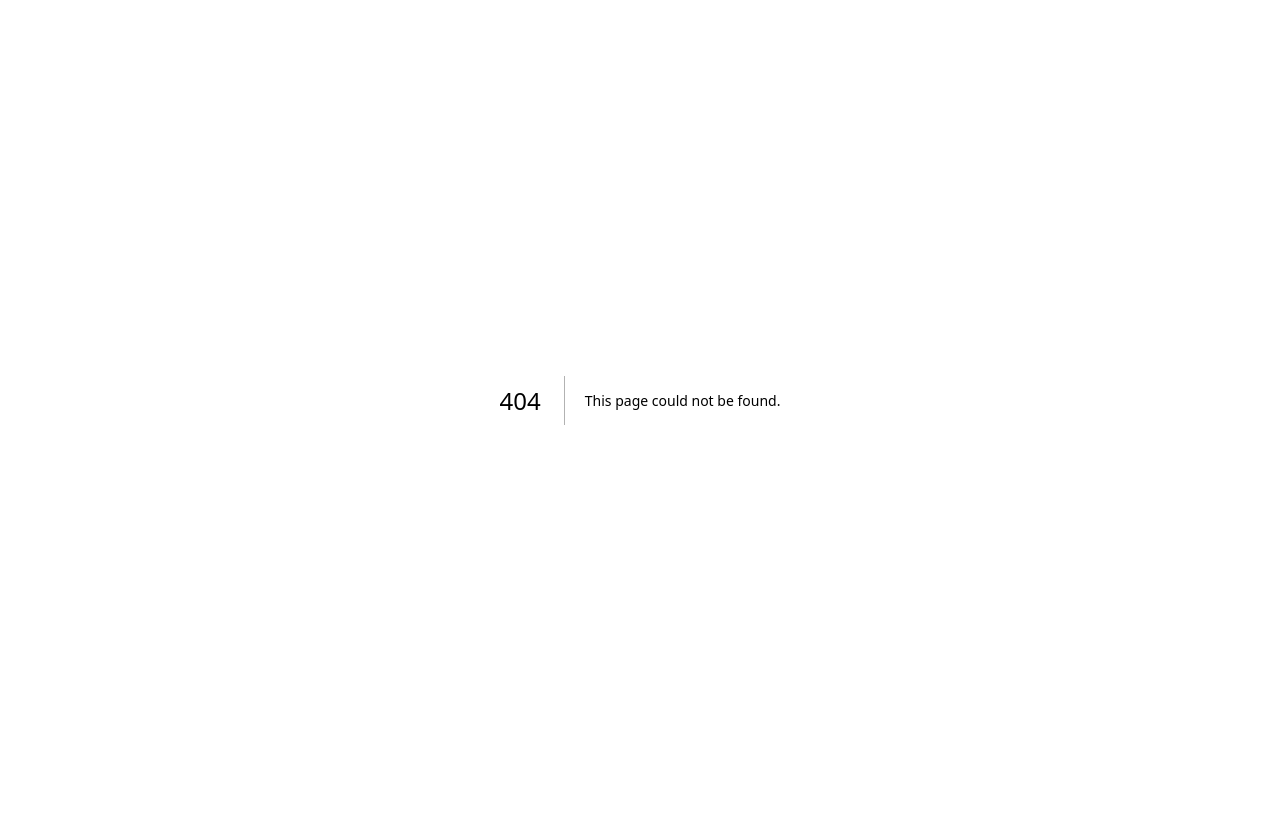
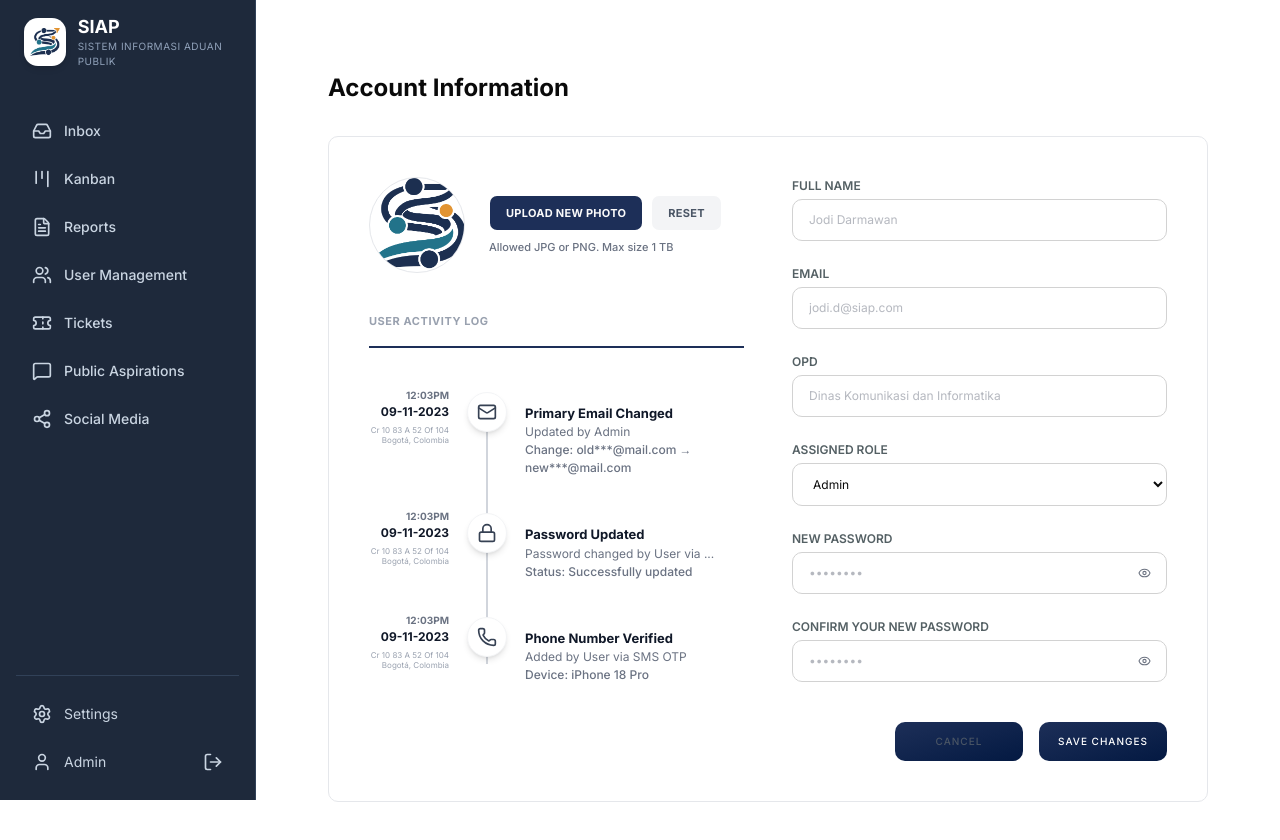
Before and after one commit to hibahsiap/SIAP, a Next.js app: page /dashboard/profile in a window 1280 px wide. Before the commit this address had no page. Shown: the top 840 px of the page. Before the commit the page ends 800 px from the top, so only its background shows below. Built offline with nearby package versions, Linux system fonts and the light colour scheme.

Commit message:
feat: UI profile

```diff
--- /dev/null
+++ b/app/dashboard/profile/page.tsx
@@ -0,0 +1,61 @@
+"use client";
+
+import ButtonClick from "@/components/Button";
+import Field from "@/components/Field";
+import FieldPassword from "@/components/FieldPassword";
+import { UserAvatar } from "@/components/user-avatar";
+import { ActivityLog } from "@/components/activity-log";
+
+export default function ProfilePage() {
+  return (
+    <div className="p-8 max-w-6xl mx-auto">
+      <h1 className="text-2xl font-bold mb-8">Account Information</h1>
+
+      {/* Container utama */}
+      <div className="bg-white p-10 rounded-lg border border-gray-200 grid grid-cols-12 gap-12">
+
+        {/* Kolom Kiri: Avatar & Log */}
+        <div className="col-span-6 flex flex-col gap-10">
+          <UserAvatar src="/logo_siap.png" />  {/* nyoba doan*/}
+
+          <div className="flex flex-col gap-4">
+            <h3 className="font-bold text-[11px] uppercase text-gray-400 tracking-wider">
+              User Activity Log
+            </h3>
+            <div className="h-[2px] w-full bg-[#1D2F58] mb-6"></div>
+            <ActivityLog />
+          </div>
+        </div>
+
+        {/* Kolom Kanan: Form */}
+        <div className="col-span-6">
+          <div className="max-w-xl space-y-6">
+            <Field title="Full Name" placeholder="Jodi Darmawan" />
+            <Field title="Email" placeholder="jodi.d@siap.com" />
+            <Field title="OPD" placeholder="Dinas Komunikasi dan Informatika" />
+
+            <div className="flex flex-col gap-1">
+              <label className="text-[12px] font-semibold text-[#546064] uppercase">Assigned Role</label>
+              <select className="border border-[#D2D2D2] rounded-lg px-4 py-3 text-xs w-full bg-white focus:outline-none">
+                <option>Admin</option>
+                <option>OPD</option>
+              </select>
+            </div>
+
+            <FieldPassword title="New Password" placeholder="••••••••" setIcon={false} />
+            <FieldPassword title="Confirm Your New Password" placeholder="••••••••" setIcon={false} />
+
+            <div className="flex gap-4 pt-4 justify-end">
+              <div className="w-32">
+                <ButtonClick name="Cancel" className="!bg-gray-100 !text-gray-600 hover:!bg-gray-200" />
+              </div>
+              <div className="w-32">
+                <ButtonClick name="Save Changes" />
+              </div>
+            </div>
+          </div>
+        </div>
+      </div>
+    </div>
+  );
+}
--- /dev/null
+++ b/components/activity-log.tsx
@@ -0,0 +1,46 @@
+import { Mail, Lock, Phone } from "lucide-react";
+
+const activities = [
+  { icon: Mail, title: "Primary Email Changed", time: "12:03PM", date: "09-11-2023", desc: "Updated by Admin", detail: "Change: old***@mail.com → new***@mail.com" },
+  { icon: Lock, title: "Password Updated", time: "12:03PM", date: "09-11-2023", desc: "Password changed by User via ...", detail: "Status: Successfully updated" },
+  { icon: Phone, title: "Phone Number Verified", time: "12:03PM", date: "09-11-2023", desc: "Added by User via SMS OTP", detail: "Device: iPhone 18 Pro" },
+];
+
+export function ActivityLog() {
+  return (
+    <div className="relative pt-0">
+
+      <div className="absolute left-[117px] top-[10px] bottom-[20px] w-[2px] bg-gray-300 z-0"></div>
+
+      <div className="space-y-8 relative z-10">
+        {activities.map((act, i) => {
+          const Icon = act.icon;
+          return (
+            <div key={i} className="flex gap-2">
+              {/* Kolom Waktu: Dibuat fixed-width agar rapi */}
+              <div className="text-right w-[80px] shrink-0">
+                <p className="text-[10px] font-bold text-gray-500">{act.time}</p>
+                <p className="text-[12px] font-bold text-gray-900">{act.date}</p>
+                <p className="text-[8px] text-gray-400 mt-1 leading-tight">Cr 10 83 A 52 Of 104<br/>Bogotá, Colombia</p>
+              </div>
+
+              {/* Kolom Ikon*/}
+              <div className="w-[60px] flex justify-center pt-1">
+                <div className="w-10 h-10 rounded-full border border-gray-100 bg-white flex items-center justify-center text-gray-700 shadow-md">
+                  <Icon size={20} />
+                </div>
+              </div>
+
+              {/* Kolom Konten */}
+              <div className="flex-1 pt-4">
+                <p className="text-[13px] font-bold text-gray-900">{act.title}</p>
+                <p className="text-[12px] text-gray-500">{act.desc}</p>
+                <p className="text-[12px] text-gray-500 font-medium">{act.detail}</p>
+              </div>
+            </div>
+          );
+        })}
+      </div>
+    </div>
+  );
+}
--- /dev/null
+++ b/components/user-avatar.tsx
@@ -0,0 +1,35 @@
+import { Button } from "@/components/ui/button";
+
+export function UserAvatar({ src }: { src: string }) {
+  return (
+    <div className="flex items-center gap-6">
+      {/* Avatar */}
+      <img
+        src={src}
+        alt="Profile"
+        className="w-24 h-24 rounded-full object-cover border border-gray-200"
+      />
+
+      {/* Container untuk tombol dan teks */}
+      <div className="flex flex-col gap-2">
+        <div className="flex gap-2">
+          <Button
+            variant="default"
+            className="text-[11px] font-bold uppercase h-9 px-4 bg-[#1D2F58] hover:bg-[#041942] rounded-md tracking-wide"
+          >
+            UPLOAD NEW PHOTO
+          </Button>
+          <Button
+            variant="secondary"
+            className="text-[11px] font-bold uppercase h-9 px-4 bg-gray-100 text-gray-600 hover:bg-gray-200 rounded-md tracking-wide"
+          >
+            RESET
+          </Button>
+        </div>
+        <p className="text-[11px] text-gray-500 font-medium">
+          Allowed JPG or PNG. Max size 1 TB
+        </p>
+      </div>
+    </div>
+  );
+}
```
